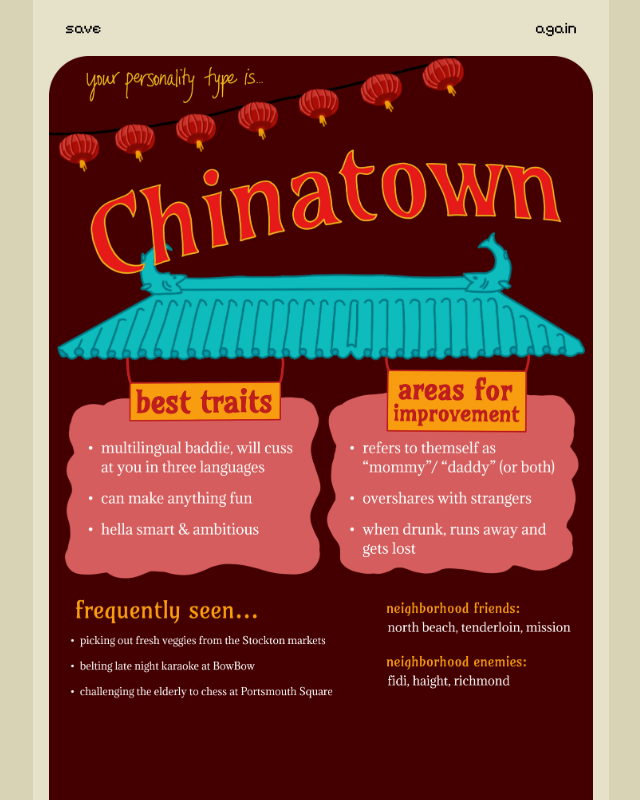
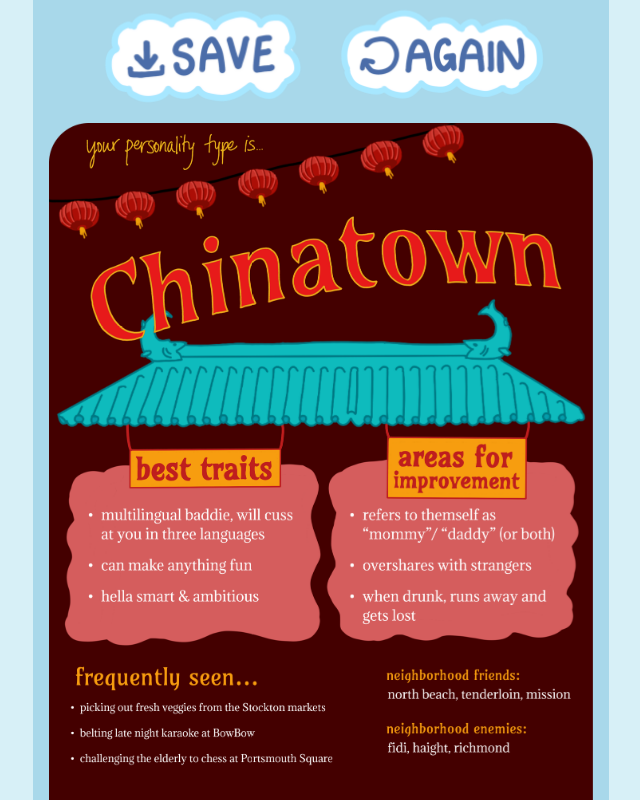
Before and after one commit to athenaleong/sf-neighborhood-quiz, a Next.js app: page /result in a window 1280 px wide. Shown: the whole page, without its empty margins (319-959 px from the left). Built offline with nearby package versions, Linux system fonts and the light colour scheme.

Commit message:
added small bounce

```diff
--- a/app/globals.css
+++ b/app/globals.css
@@ -48,3 +48,18 @@ body {
   color: var(--foreground);
   font-family: Arial, Helvetica, sans-serif;
 }
+
+@keyframes bounce-subtle {
+  0%, 100% {
+    transform: translateY(-4%);
+    animation-timing-function: cubic-bezier(0.8, 0, 1, 1);
+  }
+  50% {
+    transform: translateY(0);
+    animation-timing-function: cubic-bezier(0, 0, 0.2, 1);
+  }
+}
+
+.animate-bounce-subtle {
+  animation: bounce-subtle 2s infinite;
+}
--- a/app/result/page.tsx
+++ b/app/result/page.tsx
@@ -107,28 +107,38 @@ function ResultContent() {
   };
 
   return (
-    <div className="w-full h-screen flex flex-col overflow-hidden bg-[#E6E1C9] md:bg-[#d9d3b6]">
+    <div className="w-full h-screen flex flex-col overflow-hidden bg-[#d7f0f7] md:bg-[#d7f0f7]">
       {/* Mobile view container - full screen on phones, phone-sized on larger screens */}
-      <div className="w-full h-full max-w-xl mx-auto flex flex-col overflow-y-auto" style={{ backgroundColor: '#E6E1C9' }}>
+      <div className="w-full h-full max-w-xl mx-auto flex flex-col overflow-y-auto" style={{ backgroundColor: '#a8d8ea' }}>
         {/* Header with save and again buttons */}
-        <div className="w-full flex justify-between items-center px-6 pt-2 pb-2">
+        <div className="w-full flex justify-center items-center gap-6 px-6 pt-2 pb-2">
           <button
             onClick={handleSave}
-            className="p-2 rounded-lg transition-all duration-200 hover:bg-black/10 active:scale-95"
+            className="transition-all duration-200 active:scale-95 w-[40%] animate-bounce-subtle"
             aria-label="Save result"
           >
-            <span className="text-black text-md font-md" style={{ fontFamily: "'Pixelify Sans', sans-serif" }}>
-              save
-            </span>
+            <Image
+              src="/cropped/save-button.png"
+              alt="Save"
+              width={200}
+              height={100}
+              className="w-full h-auto"
+              priority
+            />
           </button>
           <button
             onClick={handleAgain}
-            className="p-2 rounded-lg transition-all duration-200 hover:bg-black/10 active:scale-95"
+            className="transition-all duration-200 active:scale-95 w-[40%] animate-bounce-subtle"
             aria-label="Take quiz again"
           >
-            <span className="text-black text-md font-md" style={{ fontFamily: "'Pixelify Sans', sans-serif" }}>
-              again
-            </span>
+            <Image
+              src="/cropped/again-button.png"
+              alt="Again"
+              width={200}
+              height={100}
+              className="w-full h-auto"
+              priority
+            />
           </button>
         </div>
 
```
Also changed, not shown: public/cropped/again-button.png (added), public/cropped/save-button.png (added).
